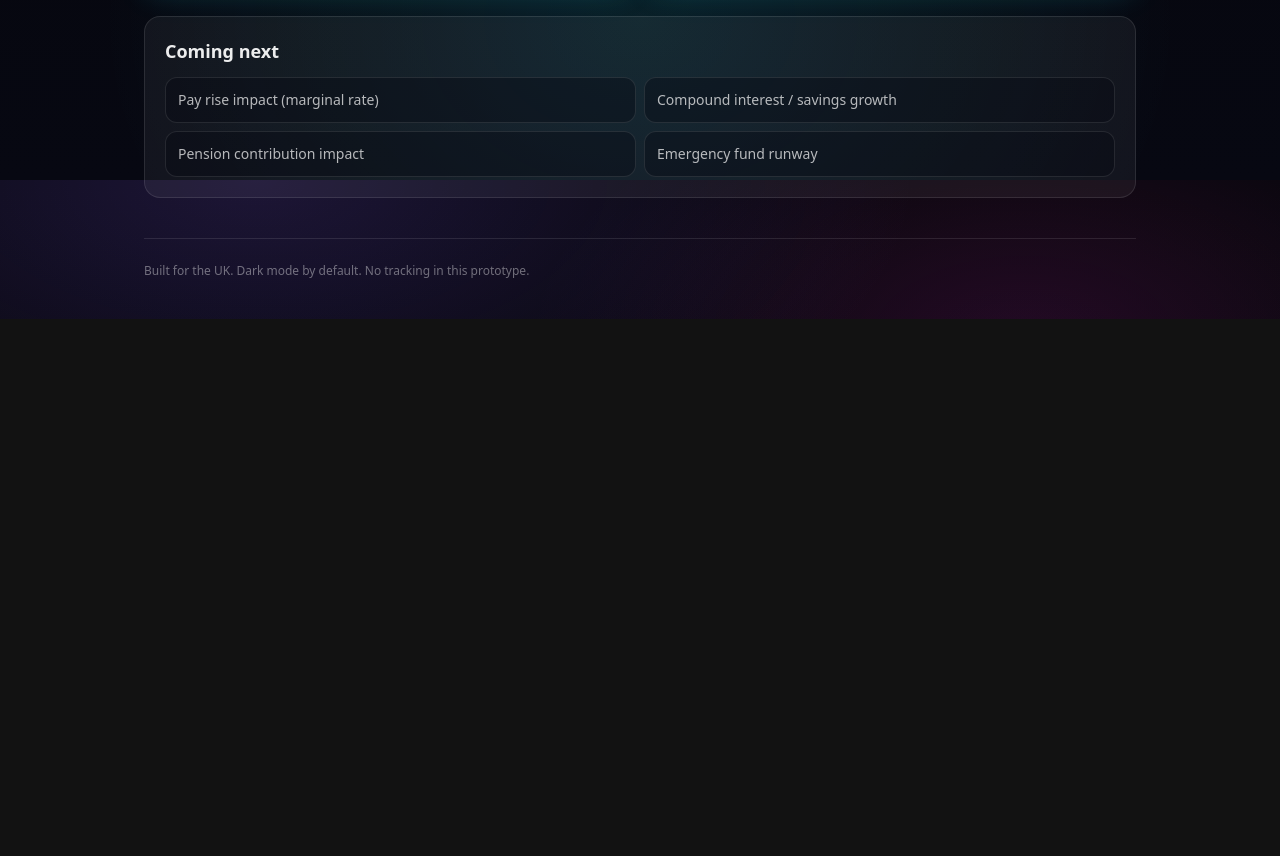
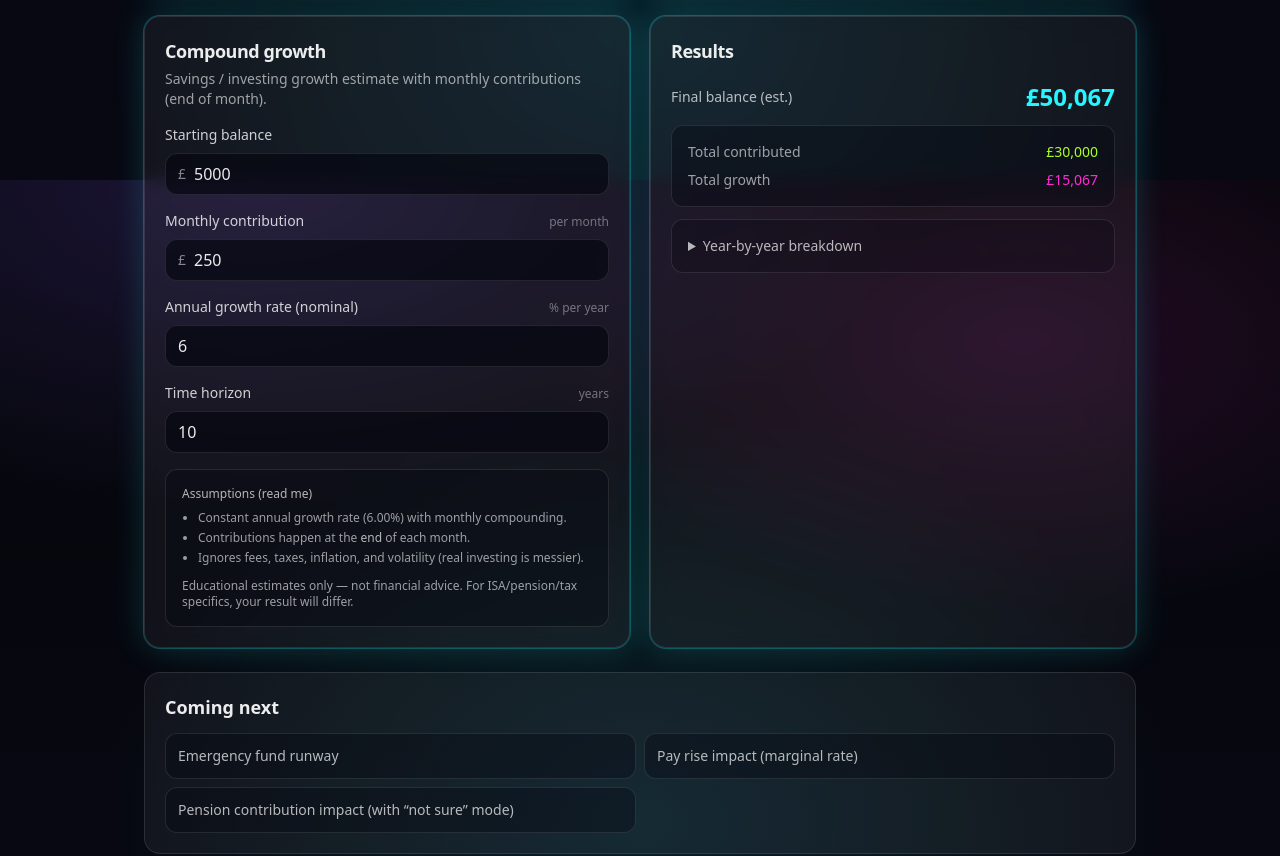
Before and after one commit to sambalnation/money-calculators-uk, a React (Vite) app: page / in a window 1280 px wide. Shown: the part 620-1476 px from the top of the page. Before the commit the page ends 939 px from the top, so only its background shows below. Built offline with nearby package versions, Linux system fonts and the light colour scheme.

Commit message:
Add compound growth calculator (monthly contributions + tests)
How to test: npm run dev; npm run test:run; npm run build

```diff
--- a/src/App.tsx
+++ b/src/App.tsx
@@ -1,3 +1,4 @@
+import { CompoundGrowthCalculator } from './pages/CompoundGrowthCalculator';
 import { TakeHomeCalculator } from './pages/TakeHomeCalculator';
 
 export default function App() {
@@ -23,14 +24,14 @@ export default function App() {
 
         <main className="space-y-6">
           <TakeHomeCalculator />
+          <CompoundGrowthCalculator />
 
           <section className="rounded-2xl border border-white/10 bg-white/5 p-5">
             <h2 className="text-lg font-semibold">Coming next</h2>
             <ul className="mt-3 grid gap-2 text-sm text-white/70 md:grid-cols-2">
+              <li className="rounded-xl border border-white/10 bg-bg-900/40 p-3">Emergency fund runway</li>
               <li className="rounded-xl border border-white/10 bg-bg-900/40 p-3">Pay rise impact (marginal rate)</li>
-              <li className="rounded-xl border border-white/10 bg-bg-900/40 p-3">Compound interest / savings growth</li>
-              <li className="rounded-xl border border-white/10 bg-bg-900/40 p-3">Pension contribution impact</li>
-              <li className="rounded-xl border border-white/10 bg-bg-900/40 p-3">Emergency fund runway</li>
+              <li className="rounded-xl border border-white/10 bg-bg-900/40 p-3">Pension contribution impact (with “not sure” mode)</li>
             </ul>
           </section>
         </main>
--- /dev/null
+++ b/src/lib/compoundGrowth.ts
@@ -0,0 +1,89 @@
+export type CompoundGrowthInputs = {
+  /** Current pot value */
+  startingBalance: number;
+  /** Regular contribution each month (assumed end of month) */
+  monthlyContribution: number;
+  /** Nominal annual growth rate, e.g. 5 for 5% */
+  annualRatePct: number;
+  /** Whole years to run */
+  years: number;
+  /** Number of compounding periods per year (defaults to monthly). */
+  periodsPerYear?: number;
+};
+
+export type CompoundGrowthYearRow = {
+  year: number;
+  endBalance: number;
+  totalContributed: number;
+  totalGrowth: number;
+};
+
+export type CompoundGrowthResult = {
+  inputs: Required<CompoundGrowthInputs>;
+  finalBalance: number;
+  totalContributed: number;
+  totalGrowth: number;
+  yearly: CompoundGrowthYearRow[];
+};
+
+function clampNonNegative(n: number) {
+  return Number.isFinite(n) && n > 0 ? n : 0;
+}
+
+/**
+ * Educational compound-growth model.
+ * Assumptions:
+ * - Growth is constant (nominal annual rate).
+ * - Compounding happens evenly each period.
+ * - Contributions are made at the end of each period.
+ */
+export function computeCompoundGrowth(raw: CompoundGrowthInputs): CompoundGrowthResult {
+  const periodsPerYear = Math.max(1, Math.round(raw.periodsPerYear ?? 12));
+  const startingBalance = clampNonNegative(raw.startingBalance);
+  const monthlyContribution = clampNonNegative(raw.monthlyContribution);
+  const years = Math.max(0, Math.round(raw.years));
+  const annualRatePct = Number.isFinite(raw.annualRatePct) ? raw.annualRatePct : 0;
+
+  const totalPeriods = years * periodsPerYear;
+  const contributionPerPeriod = monthlyContribution * (12 / periodsPerYear);
+  const periodicRate = (annualRatePct / 100) / periodsPerYear;
+
+  let balance = startingBalance;
+  let contributed = 0;
+
+  const yearly: CompoundGrowthYearRow[] = [];
+
+  for (let p = 1; p <= totalPeriods; p++) {
+    // Growth first, then contribution (end-of-period deposits).
+    balance = balance * (1 + periodicRate);
+    balance = balance + contributionPerPeriod;
+    contributed += contributionPerPeriod;
+
+    const isYearEnd = p % periodsPerYear === 0;
+    if (isYearEnd) {
+      const year = p / periodsPerYear;
+      const endBalance = balance;
+      const totalContributed = contributed;
+      const totalGrowth = endBalance - startingBalance - totalContributed;
+      yearly.push({ year, endBalance, totalContributed, totalGrowth });
+    }
+  }
+
+  const finalBalance = balance;
+  const totalContributed = contributed;
+  const totalGrowth = finalBalance - startingBalance - totalContributed;
+
+  return {
+    inputs: {
+      startingBalance,
+      monthlyContribution,
+      annualRatePct,
+      years,
+      periodsPerYear,
+    },
+    finalBalance,
+    totalContributed,
+    totalGrowth,
+    yearly,
+  };
+}
--- /dev/null
+++ b/src/pages/CompoundGrowthCalculator.tsx
@@ -0,0 +1,116 @@
+import { useMemo, useState } from 'react';
+import { Card } from '../components/Card';
+import { NumberInput } from '../components/NumberInput';
+import { computeCompoundGrowth } from '../lib/compoundGrowth';
+
+function fmtGBP(n: number) {
+  return new Intl.NumberFormat('en-GB', {
+    style: 'currency',
+    currency: 'GBP',
+    maximumFractionDigits: 0,
+  }).format(n);
+}
+
+function fmtPct(n: number) {
+  return `${n.toFixed(2)}%`;
+}
+
+export function CompoundGrowthCalculator() {
+  const [startingBalance, setStartingBalance] = useState(5_000);
+  const [monthlyContribution, setMonthlyContribution] = useState(250);
+  const [annualRatePct, setAnnualRatePct] = useState(6);
+  const [years, setYears] = useState(10);
+
+  const result = useMemo(
+    () => computeCompoundGrowth({ startingBalance, monthlyContribution, annualRatePct, years, periodsPerYear: 12 }),
+    [startingBalance, monthlyContribution, annualRatePct, years],
+  );
+
+  return (
+    <div className="grid gap-5 lg:grid-cols-2">
+      <Card
+        title="Compound growth"
+        subtitle="Savings / investing growth estimate with monthly contributions (end of month)."
+      >
+        <div className="grid gap-4">
+          <NumberInput label="Starting balance" prefix="£" value={startingBalance} onChange={setStartingBalance} />
+          <NumberInput
+            label="Monthly contribution"
+            prefix="£"
+            value={monthlyContribution}
+            onChange={setMonthlyContribution}
+            hint="per month"
+          />
+          <NumberInput
+            label="Annual growth rate (nominal)"
+            value={annualRatePct}
+            onChange={setAnnualRatePct}
+            hint="% per year"
+          />
+          <NumberInput label="Time horizon" value={years} onChange={setYears} hint="years" />
+
+          <div className="rounded-xl border border-white/10 bg-bg-900/40 p-4 text-xs text-white/60">
+            <p className="font-medium text-white/70">Assumptions (read me)</p>
+            <ul className="mt-2 list-disc space-y-1 pl-4">
+              <li>Constant annual growth rate ({fmtPct(result.inputs.annualRatePct)}) with monthly compounding.</li>
+              <li>Contributions happen at the <span className="text-white/70">end</span> of each month.</li>
+              <li>Ignores fees, taxes, inflation, and volatility (real investing is messier).</li>
+            </ul>
+            <p className="mt-3">
+              Educational estimates only — not financial advice. For ISA/pension/tax specifics, your result will differ.
+            </p>
+          </div>
+        </div>
+      </Card>
+
+      <Card title="Results">
+        <div className="space-y-3">
+          <div className="flex items-center justify-between">
+            <span className="text-sm text-white/70">Final balance (est.)</span>
+            <span className="text-2xl font-semibold text-neon-cyan">{fmtGBP(result.finalBalance)}</span>
+          </div>
+
+          <div className="grid gap-2 rounded-xl border border-white/10 bg-bg-900/40 p-4">
+            <Row label="Total contributed" value={fmtGBP(result.totalContributed)} accent="text-neon-lime" />
+            <Row label="Total growth" value={fmtGBP(result.totalGrowth)} accent="text-neon-pink" />
+          </div>
+
+          <details className="rounded-xl border border-white/10 bg-bg-900/30 p-4">
+            <summary className="cursor-pointer select-none text-sm font-medium text-white/70">Year-by-year breakdown</summary>
+            <div className="mt-3 overflow-x-auto">
+              <table className="w-full min-w-[420px] text-left text-xs">
+                <thead className="text-white/50">
+                  <tr>
+                    <th className="py-2">Year</th>
+                    <th className="py-2">End balance</th>
+                    <th className="py-2">Contributed</th>
+                    <th className="py-2">Growth</th>
+                  </tr>
+                </thead>
+                <tbody className="text-white/75">
+                  {result.yearly.map((row) => (
+                    <tr key={row.year} className="border-t border-white/10">
+                      <td className="py-2">{row.year}</td>
+                      <td className="py-2 font-medium text-white/85">{fmtGBP(row.endBalance)}</td>
+                      <td className="py-2 text-white/70">{fmtGBP(row.totalContributed)}</td>
+                      <td className="py-2 text-white/70">{fmtGBP(row.totalGrowth)}</td>
+                    </tr>
+                  ))}
+                </tbody>
+              </table>
+            </div>
+          </details>
+        </div>
+      </Card>
+    </div>
+  );
+}
+
+function Row({ label, value, accent }: { label: string; value: string; accent?: string }) {
+  return (
+    <div className="flex items-center justify-between gap-6">
+      <span className="text-sm text-white/60">{label}</span>
+      <span className={`text-sm font-medium ${accent || 'text-white/85'}`}>{value}</span>
+    </div>
+  );
+}
```
Also changed, not shown: vite.config.ts (+4 -4 lines), 2 other files (tests, documents, lock files or other folders).
